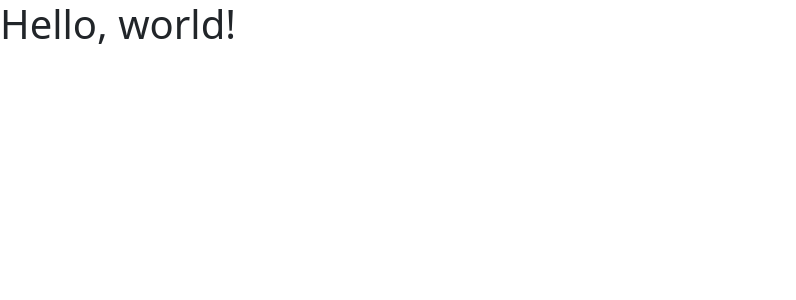
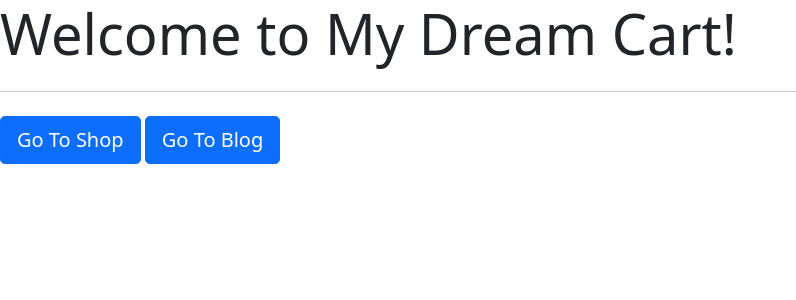
Before and after one commit to SapnaGulati/E-commerce-Website, a Django app: page / in a window 1280 px wide. Shown: the top 300 px of the page, without its empty margins (0-796 px from the left). Run offline with Django 3.2, Linux system fonts and the light colour scheme.

Commit message:
Added go to shop & blog functionality

```diff
--- a/ecw/ecw/templates/index.html
+++ b/ecw/ecw/templates/index.html
@@ -8,10 +8,17 @@
     <!-- Bootstrap CSS -->
     <link href="https://cdn.jsdelivr.net/npm/bootstrap@5.0.0-beta1/dist/css/bootstrap.min.css" rel="stylesheet" integrity="sha384-giJF6kkoqNQ00vy+HMDP7azOuL0xtbfIcaT9wjKHr8RbDVddVHyTfAAsrekwKmP1" crossorigin="anonymous">
 
-    <title>Hello, world!</title>
+    <title>Welcome to My Dream Cart!</title>
   </head>
   <body>
-    <h1>Hello, world!</h1>
+    <div class="jumbotron">
+        <h1 class="display-4">Welcome to My Dream Cart!</h1>
+        <p class="lead"></p>
+        <hr class="my-4">
+        <p></p>
+        <a class="btn btn-primary btn-lg" href="/shop" role="button">Go To Shop</a>
+        <a class="btn btn-primary btn-lg" href="/blog" role="button">Go To Blog</a>
+    </div>
 
     <!-- Optional JavaScript; choose one of the two! -->
 
```
